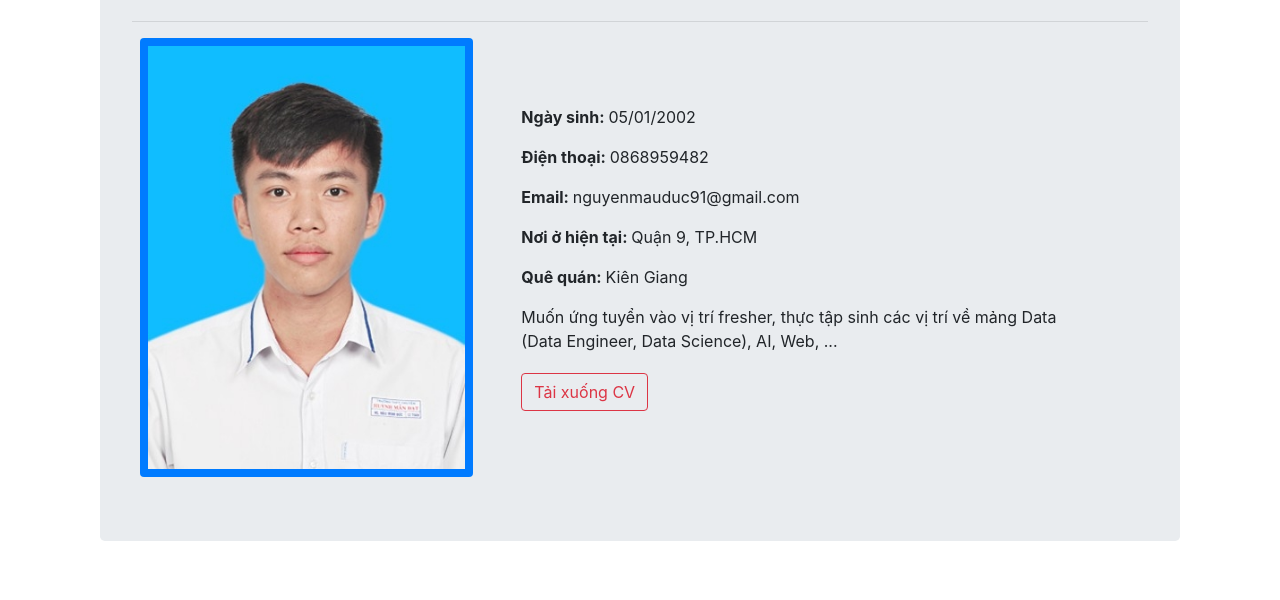
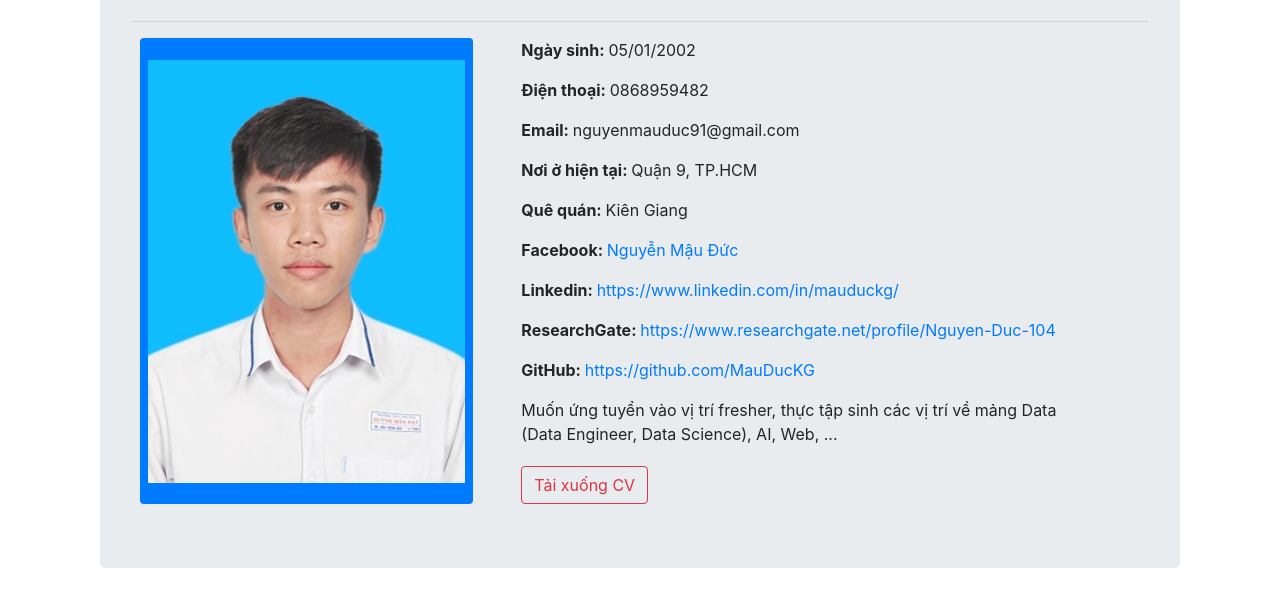
Before and after one commit to MauDucKG/CV, a plain HTML site: page index.html in a window 1280 px wide. Shown: the part 330-930 px from the top of the page. Before the commit the page ends 903 px from the top, so only its background shows below. Drawn offline with nearby package versions, Linux system fonts and the light colour scheme.

Commit message:
duc: add some infor

```diff
--- a/index.html
+++ b/index.html
@@ -95,10 +95,14 @@
                   </p>
                   <p><strong>Nơi ở hiện tại: </strong>Quận 9, TP.HCM</p>
                   <p><strong>Quê quán: </strong>Kiên Giang</p>
+                  <p><strong>Facebook: </strong><a href="https://www.facebook.com/profile.php?id=100019509973978">Nguyễn Mậu Đức</a></p>
+                  <p><strong>Linkedin: </strong><a href="https://www.linkedin.com/in/mauduckg/">https://www.linkedin.com/in/mauduckg/</a></p>
+                  <p><strong>ResearchGate: </strong><a href="https://www.researchgate.net/profile/Nguyen-Duc-104">https://www.researchgate.net/profile/Nguyen-Duc-104</a></p>
+                  <p><strong>GitHub: </strong><a href="https://github.com/MauDucKG">https://github.com/MauDucKG</a></p>
                   <p>
                     Muốn ứng tuyển vào vị trí fresher, thực tập sinh các vị trí về mảng Data (Data Engineer, Data Science), AI, Web, ...
                   </p>
-                  <form method="get" action="Nguyen-Mau-Minh-Duc-TopCV.vn-230822.114948.pdf">
+                  <form method="get" action="NGUYEN-MAU-MINH-DUC-TopCV.vn-110423.23401.pdf">
                     <button class="btn btn-outline-danger mt-1" type="submit">Tải xuống CV</button>
                   </form>
                 </span>
```
Also changed, not shown: 2 other files.
